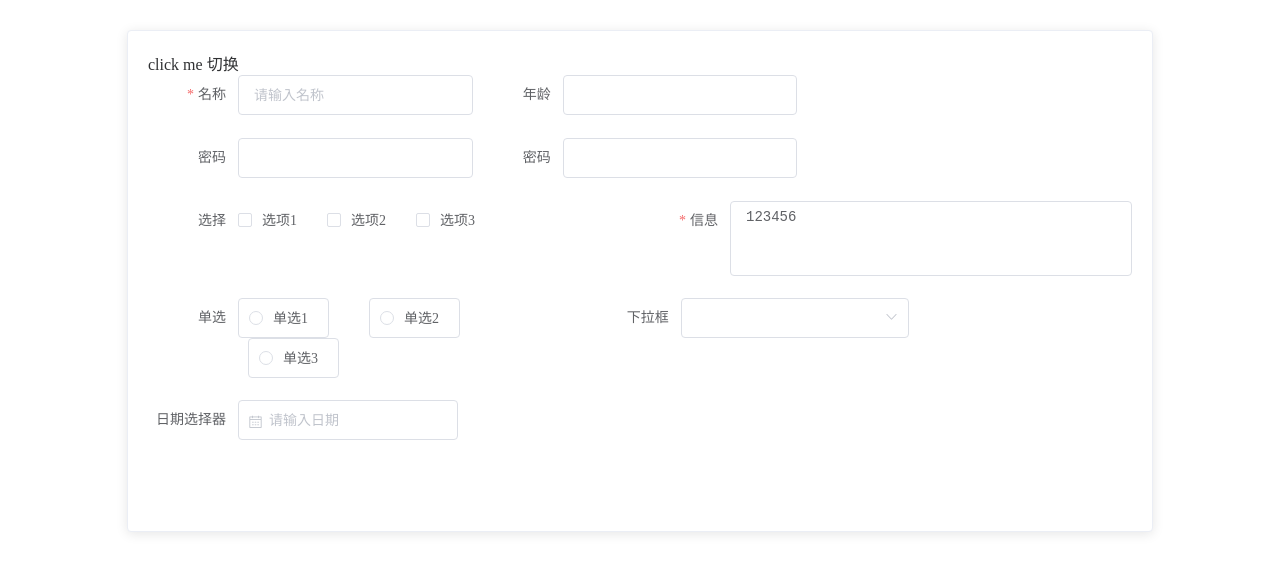
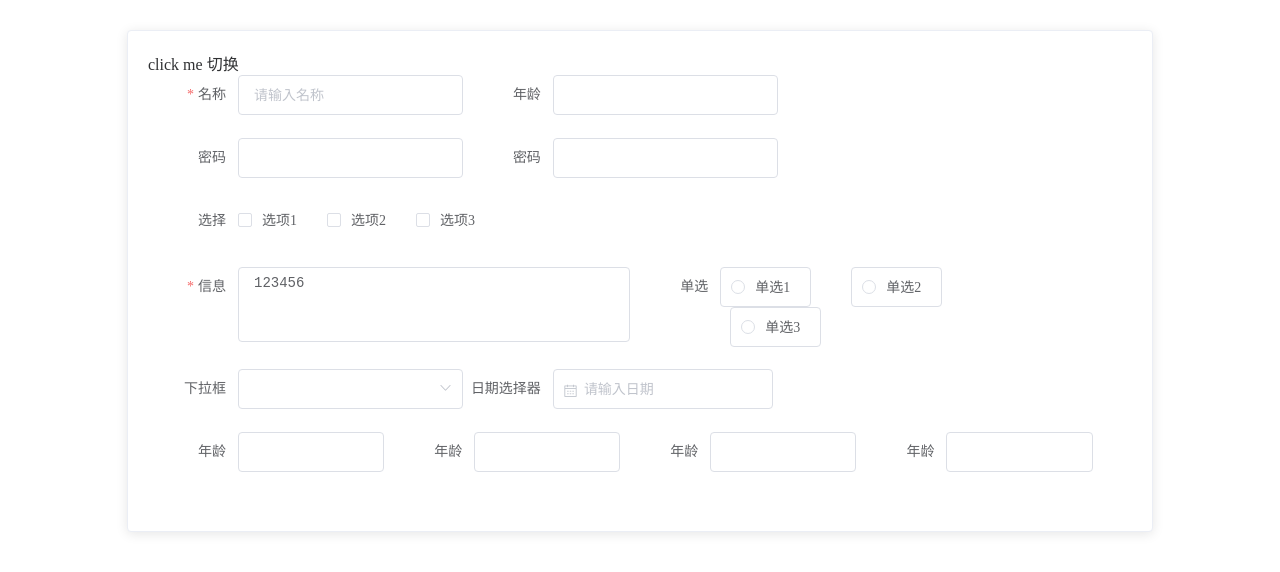
Before and after one commit to BARMPlus/plugin-element-field-demo, a Vue app: page / in a window 1280 px wide. Shown: the top 572 px of the page. Built offline with nearby package versions, Linux system fonts and the light colour scheme.

Commit message:
宽度设定更改

```diff
--- a/src/App.vue
+++ b/src/App.vue
@@ -5,8 +5,7 @@
       <span @click="readonlyClick">切换</span>
       <form-container :model="form" :rules="rules" :_readonly="readonly">
         <field-input label="名称" v-model="form.name"
-                     prop="name" placeholder="请输入名称"
-        ></field-input>
+                     prop="name" placeholder="请输入名称"></field-input>
         <field-input label="年龄"></field-input>
         <br/>
         <field-input label="密码" v-model="form.password1"></field-input>
@@ -16,6 +15,7 @@
         <field-checkbox label="选择" v-model="form.checkbox"
                         :list="arr" width="5" min="0" max="2"
         ></field-checkbox>
+        <br>
         <field-input label="信息" v-model="form.info"
                      width="5" prop="info" type="textarea" resize="none"
                      rows="3"
@@ -29,6 +29,11 @@
         ></field-select>
         <field-date-picker v-model="form.time" label="日期选择器" placeholder="请输入日期"
         ></field-date-picker>
+        <br>
+        <field-input label="年龄" width="2.5"></field-input>
+        <field-input label="年龄" width="2.5"></field-input>
+        <field-input label="年龄" width="2.5"></field-input>
+        <field-input label="年龄" width="2.5"></field-input>
       </form-container>
     </el-card>
 
--- a/src/base/components/form-container.vue
+++ b/src/base/components/form-container.vue
@@ -1,5 +1,5 @@
 <template>
-  <el-form :model="model" :rules="rules" :show-message="showMessage">
+  <el-form :model="model" :rules="rules" :show-message="showMessage" >
     <slot></slot>
   </el-form>
 </template>
--- a/src/base/components/form-item.vue
+++ b/src/base/components/form-item.vue
@@ -39,7 +39,8 @@
         //this.$parent.$parent.$parent为 form-container
       },
       boxWidth(){
-        return `width:${+this.width * 10}%`;
+          let width=+this.width;
+        return `width:${(width-0.1)* 10}%`;
       }
     }
 
```
